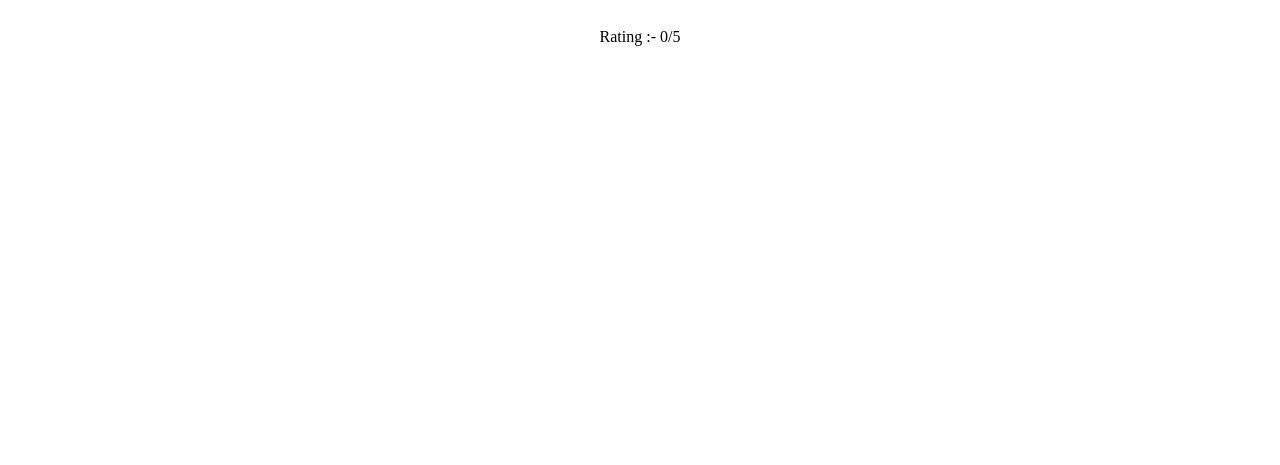
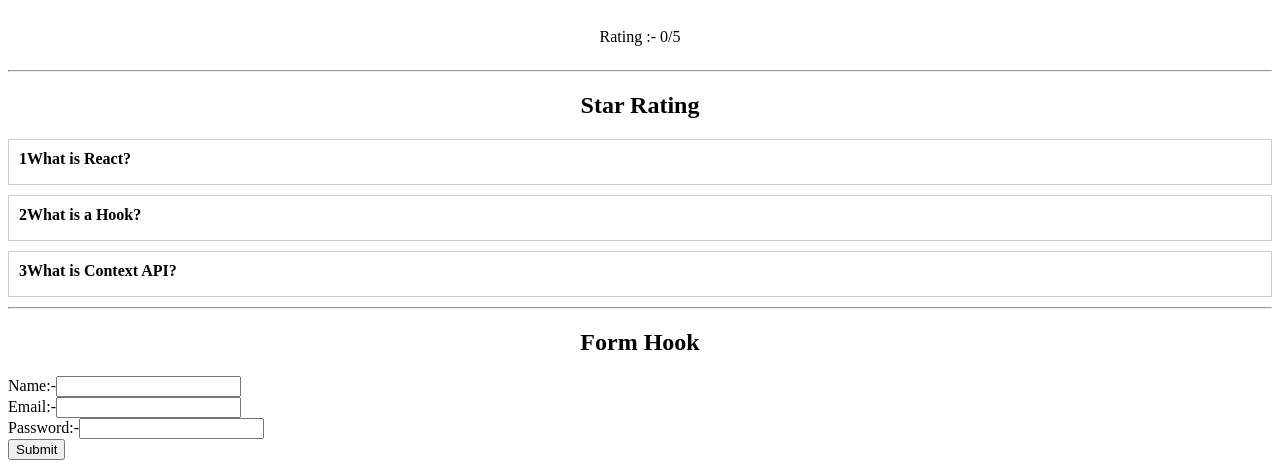
Before and after one commit to dhankhardeepak/React-Day-1-to-30, a React (Vite) app: page / in a window 1280 px wide. Shown: the part 2231-2696 px from the top of the page. Before the commit the page ends 2301 px from the top, so only its background shows below. Built offline with nearby package versions, Linux system fonts and the light colour scheme; no server answers.

Commit message:
comitting day 11

```diff
--- a/src/App.jsx
+++ b/src/App.jsx
@@ -1,3 +1,4 @@
+import Accordion from "./components/Accordion"
 import Character from "./components/Character"
 import Counter from "./components/Counter"
 import DropDown from "./components/DropDown"
@@ -9,6 +10,8 @@ import Rating from "./components/Rating"
 import Tab from "./components/Tab"
 import ToastContainer from "./components/ToastContainer"
 import Todo from "./components/Todo"
+import { accordionData } from "./components/Data/accordionData"
+import Form from "./components/Form"
 
 function App() {
 
@@ -70,6 +73,16 @@ function App() {
         <h2 style={{textAlign:"center"}}>Star Rating</h2>
         <Rating />
       </div>
+      <hr />
+      <div>
+        <h2 style={{textAlign:"center"}}>Star Rating</h2>
+        <Accordion data={accordionData} type={"multi"} />
+      </div>
+      <hr />
+      <div>
+        <h2 style={{textAlign:"center"}}>Form Hook</h2>
+        <Form />
+      </div>
     </>
   )
 }
--- /dev/null
+++ b/src/components/Accordion.jsx
@@ -0,0 +1,54 @@
+import React, { useEffect, useState } from 'react'
+import './css/accordion.css'
+
+const Accordion = ({ data, type }) => {
+
+    const [active, setActive] = useState(type === 'single' ? 0 : new Set());
+
+    useEffect(() => {
+        setActive(type === 'single' ? 0 : new Set())
+
+    }, [type])
+
+    const setOnQuestionClick = (id) => {
+        setActive((prev) => {
+            if (typeof prev === 'number') {
+                if (prev === id) return 0;
+                return id;
+            }
+            else {
+                const newSet = new Set(prev);
+                if (newSet.has(id)) newSet.delete(id);
+                else newSet.add(id);
+                return newSet;
+            }
+        })
+    }
+
+
+
+    return (
+        <div>
+            {
+                data.map((val, index) => {
+                    const isActive = type === 'single' ? active === val.id : active instanceof Set && active.has(val.id);
+                    return (
+                        <div key={val.id} className={`accordionContainer ${isActive ? 'active' : ""}`}>
+                            <div className='Question' role='button' aria-expanded={isActive}  onClick={() => setOnQuestionClick(val.id)}>
+                                <span>{val.id}</span>
+                                {val.title}
+                            </div>
+                            <div className={`answer ${isActive ? 'open' : 'closed'}`} role='region'>
+                                {
+                                    isActive && <p>{val.content}</p>
+                                }
+                            </div>
+                        </div>
+                    )
+                })
+            }
+        </div>
+    )
+}
+
+export default Accordion
--- /dev/null
+++ b/src/components/Data/accordionData.js
@@ -0,0 +1,5 @@
+export const accordionData = [
+  { id: 1, title: "What is React?", content: "React is a JavaScript library for building UIs." },
+  { id: 2, title: "What is a Hook?", content: "Hooks let you use state and lifecycle features in function components." },
+  { id: 3, title: "What is Context API?", content: "Context provides a way to pass data through the component tree." }
+];
--- /dev/null
+++ b/src/components/Form.jsx
@@ -0,0 +1,33 @@
+import React, { useState } from 'react'
+import useForm from './hooks/useForm';
+
+const Form = () => {
+  const {values, formErrors, handleOnChange, handleSubmit} = useForm({name:"", email:"", password:""})
+
+  console.log(formErrors)
+
+  return (
+    <div>
+      <form>
+        <div className='formgroup'>
+            <label>Name:-</label>
+            <input name='name' type="text" value={values.name} onChange={(e) => handleOnChange(e)}/>
+            {formErrors.name && <p style={{color:"red"}}>{formErrors.name}</p>}
+        </div>
+        <div className='formgroup'>
+            <label>Email:-</label>
+            <input name="email" type="text" value={values.email} onChange={(e) => handleOnChange(e)}/>
+            {formErrors.email && <p style={{color:"red"}}>{formErrors.email}</p>}
+        </div>
+        <div className='formgroup'>
+            <label>Password:-</label>
+            <input name='password' type="text" value={values.password} onChange={(e) => handleOnChange(e)}/>
+            {formErrors.password && <p style={{color:"red"}}>{formErrors.password}</p>}
+        </div>
+        <button onClick={handleSubmit}>Submit</button>
+      </form>
+    </div>
+  )
+}
+
+export default Form
--- a/src/components/Rating.jsx
+++ b/src/components/Rating.jsx
@@ -18,7 +18,7 @@ const Rating = () => {
       {
         [1,2,3,4,5].map((item, idx) => {
             return (
-                <div onClick={() => setRating(idx + 1)} onMouseEnter={() => handleMouseEnter(item)} onMouseLeave={handleMouseLeave}>
+                <div key={idx} onClick={() => setRating(idx + 1)} onMouseEnter={() => handleMouseEnter(item)} onMouseLeave={handleMouseLeave}>
                     <Star color={`${idx < (hoverRating || rating) ? "yellow" : "black"}`}/>
                 </div>
             )
--- /dev/null
+++ b/src/components/css/accordion.css
@@ -0,0 +1,30 @@
+.accordionContainer{
+        box-sizing: border-box;
+    padding: 10px;
+    border: 1px solid #ccc;
+    margin-bottom: 10px;
+}
+.accordionContainer.active{
+    transition: ease-in-out 0.5s;
+    position: relative;
+}
+.Question{
+    font-weight: 600;
+    margin-bottom: 6px;
+}
+.answer p{
+    margin: 0;
+}
+.accordionContainer .answer.open{
+    animation: answer 0.5s ease-in-out;
+}
+@keyframes answer {
+    from{
+        transform: translateY(-15px);
+        opacity: 0;
+    }
+    to{
+        transform: translateY(0);
+        opacity: 1;
+    }
+}
--- /dev/null
+++ b/src/components/hooks/useForm.jsx
@@ -0,0 +1,72 @@
+import React, { useEffect, useState } from 'react'
+
+const useForm = (initialData) => {
+  const [values, setValues] = useState(initialData);
+  const [formErrors, setFormErrors] = useState(initialData);
+
+  const handleOnChange = (e) => {
+    const {name, value} = e.target;
+    setValues({...values, [name]:value})
+
+    setFormErrors({...formErrors, [name]: validateForm(name, value)})
+  }
+
+  const handleSubmit = (e) => {
+    e.preventDefault();
+    const {name, email, password} = formErrors;
+
+    if(name || email || password){
+        console.log("There is some error with the form")
+        return;
+    }
+    else{
+        const {name, email, password} = values;
+        console.log(name, email, password);
+        setValues({name:"",email:"", password:""})
+    }
+
+  }
+
+  const validateForm = (name, value) => {
+    let error = "";
+    if(name == 'name'){
+        if(!value){
+            error = "Please provide the valid input"
+        }else if(value.length < 3){
+            error = "Please provide Valid name"
+        }
+        else{
+            error = ""
+        }
+    }
+
+    if(name == 'email'){
+        if(!value){
+            error = "Please provide email"
+        }else if(!value.includes('@')){
+            error = "please provide valid email"
+        }
+        else{
+            error = ""
+        }
+    }
+
+    if(name == 'password'){
+        if(!value){
+            error = "please enter password"
+        }else if(value.length < 8){
+            error = "please provide valid password"
+        }
+        else{
+            error = ""
+        }
+    }
+
+    return error;
+  }
+
+
+  return {values, formErrors, handleOnChange, handleSubmit}
+}
+
+export default useForm;
--- a/src/components/ui-component/Star.jsx
+++ b/src/components/ui-component/Star.jsx
@@ -1,7 +1,7 @@
 const Star = ({color}) => {
   return (
     <>
-     <svg fill={color} version="1.1" id="Capa_1" xmlns="http://www.w3.org/2000/svg" xmlns:xlink="http://www.w3.org/1999/xlink" viewBox="0 0 37.286 37.287" xml:space="preserve" stroke="#eeeeee"><g id="SVGRepo_bgCarrier" stroke-width="0"></g><g id="SVGRepo_tracerCarrier" stroke-linecap="round" stroke-linejoin="round"></g><g id="SVGRepo_iconCarrier"> <g> <path d="M36.683,16.339l-7.567,7.377l1.786,10.417c0.128,0.75-0.182,1.509-0.797,1.957c-0.348,0.253-0.762,0.382-1.176,0.382 c-0.318,0-0.638-0.076-0.931-0.23l-9.355-4.918l-9.355,4.918c-0.674,0.355-1.49,0.295-2.107-0.15 c-0.615-0.448-0.924-1.206-0.795-1.957l1.787-10.417L0.604,16.34c-0.547-0.531-0.741-1.326-0.508-2.05 c0.236-0.724,0.861-1.251,1.615-1.361l10.459-1.521l4.68-9.478c0.335-0.684,1.031-1.116,1.792-1.116 c0.763,0,1.456,0.432,1.793,1.115l4.68,9.478l10.461,1.521c0.752,0.109,1.379,0.637,1.611,1.361 C37.425,15.013,37.226,15.808,36.683,16.339z"></path> </g> </g></svg>
+     <svg fill={color} version="1.1" id="Capa_1" xmlns="http://www.w3.org/2000/svg" xmlnsXlink="http://www.w3.org/1999/xlink" viewBox="0 0 37.286 37.287" xmlSpace="preserve" stroke="#eeeeee"><g id="SVGRepo_bgCarrier" strokeWidth="0"></g><g id="SVGRepo_tracerCarrier" strokeLinecap="round" strokeLinejoin="round"></g><g id="SVGRepo_iconCarrier"> <g> <path d="M36.683,16.339l-7.567,7.377l1.786,10.417c0.128,0.75-0.182,1.509-0.797,1.957c-0.348,0.253-0.762,0.382-1.176,0.382 c-0.318,0-0.638-0.076-0.931-0.23l-9.355-4.918l-9.355,4.918c-0.674,0.355-1.49,0.295-2.107-0.15 c-0.615-0.448-0.924-1.206-0.795-1.957l1.787-10.417L0.604,16.34c-0.547-0.531-0.741-1.326-0.508-2.05 c0.236-0.724,0.861-1.251,1.615-1.361l10.459-1.521l4.68-9.478c0.335-0.684,1.031-1.116,1.792-1.116 c0.763,0,1.456,0.432,1.793,1.115l4.68,9.478l10.461,1.521c0.752,0.109,1.379,0.637,1.611,1.361 C37.425,15.013,37.226,15.808,36.683,16.339z"></path> </g> </g></svg>
     </>
   )
 }
```
Also changed, not shown: 1 other file (tests, documents, lock files or other folders).
